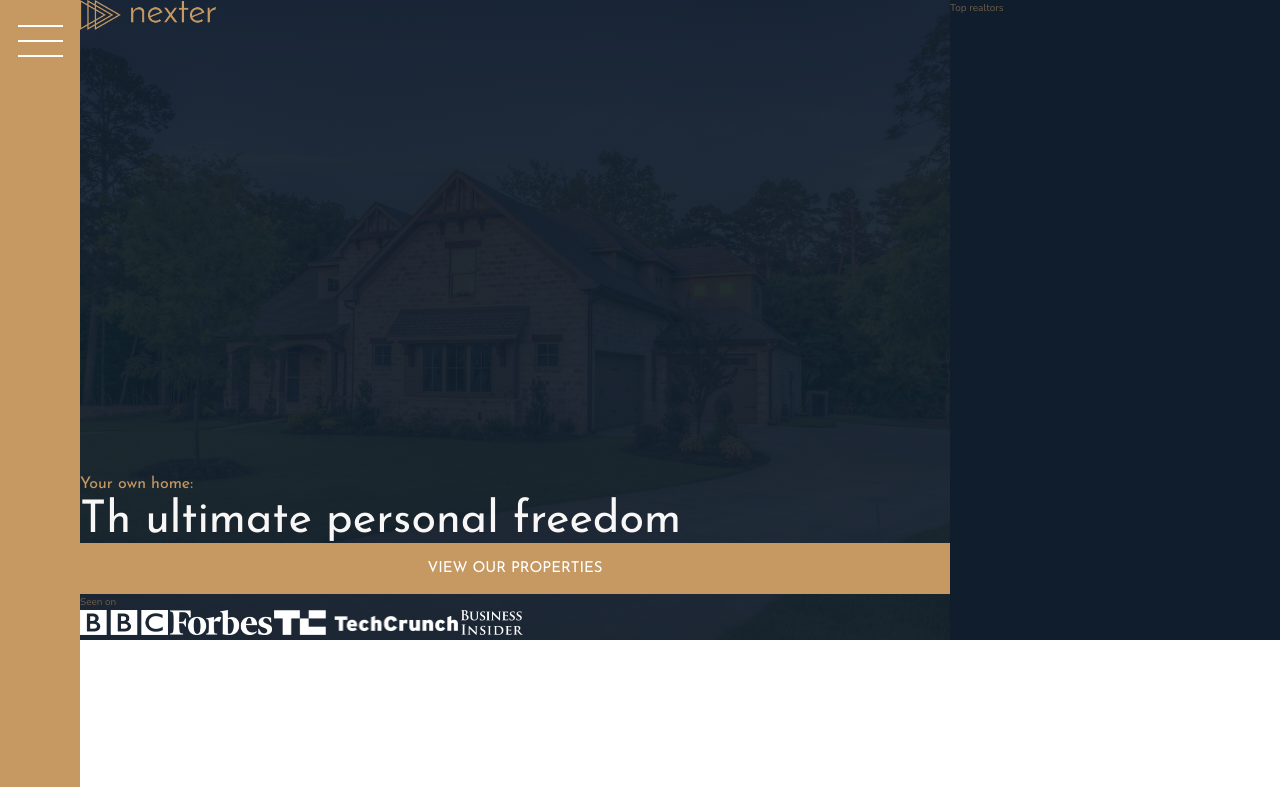
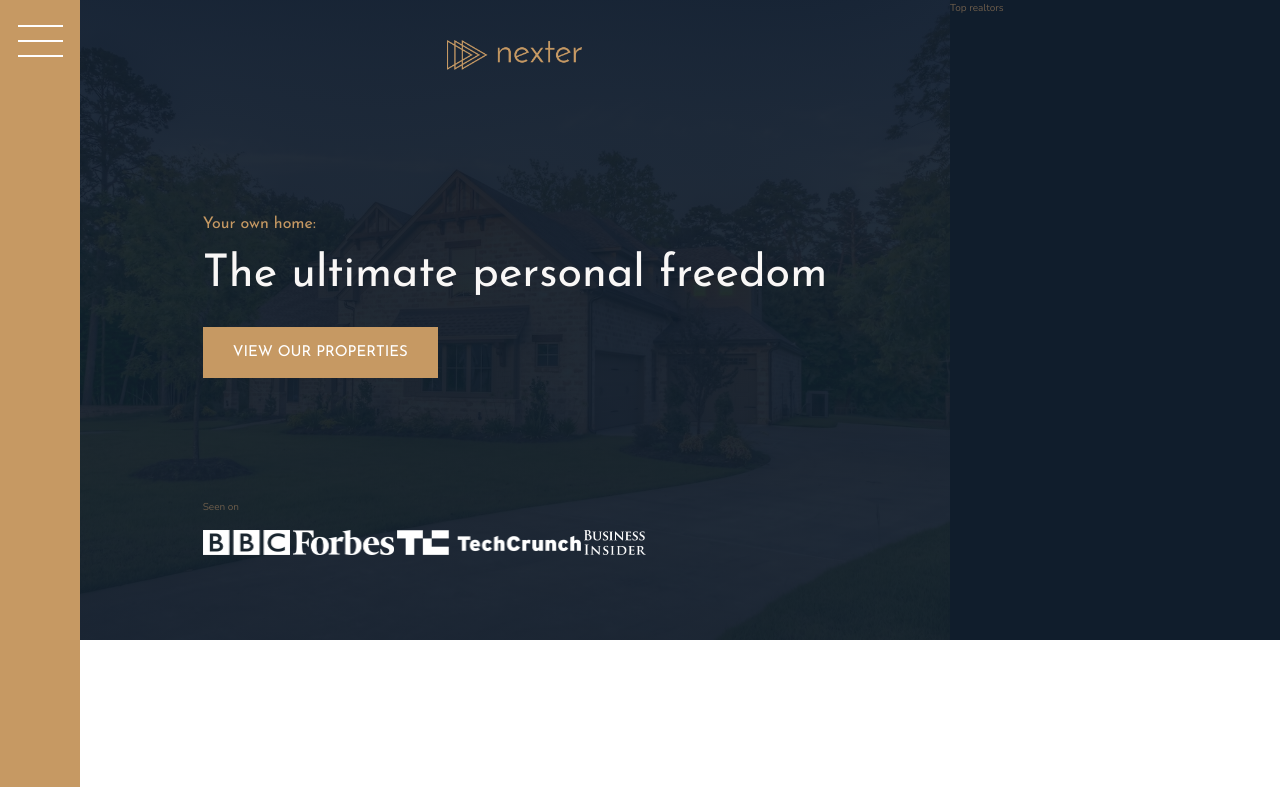
Before and after one commit to Tmoyni/Nexter, a website: page index.html in a window 1280 px wide. Shown: the top 787 px of the page. Drawn offline with nearby package versions, Linux system fonts and the light colour scheme.

Commit message:
styled top left of header section

```diff
--- a/index.html
+++ b/index.html
@@ -18,8 +18,8 @@
         <header class="header">
             <img src="img/logo.png" alt="Nexter logo" class="header__logo">
             <h3 class="heading-3">Your own home:</h3>
-            <h1 class="heading-1">Th ultimate personal freedom</h1>
-            <button class="btn">View our properties</button>
+            <h1 class="heading-1">The ultimate personal freedom</h1>
+            <button class="btn header__btn">View our properties</button>
             <div class="header__seenon-text">Seen on</div>
             <div class="header__seenon-logos">
                 <img src="img/logo-bbc.png" alt="Seen on logo 1">
--- a/sass/_header.scss
+++ b/sass/_header.scss
@@ -1,16 +1,26 @@
 .header {
     background-color: $color-grey-dark-1;
     grid-column: full-start / col-end 6;
-    background-image: linear-gradient(rgba($color-secondary, .93), rgba($color-secondary, .93)),
-        url(../img/hero.jpeg);
+    background-image: linear-gradient(rgba($color-secondary, .93), rgba($color-secondary, .93)), url(../img/hero.jpeg);
     background-size: cover;
     background-position: center;
+    padding: 8rem;
+    padding-top: 4rem;
 
     display: grid;
-    grid-template-rows: 1fr;
+    grid-template-rows: 1fr min-content minmax(6rem, min-content) 1fr;
+    grid-template-columns: minmax(min-content, max-content);
+    grid-row-gap: 1.5rem;
+    justify-content: center;
 
     &__logo {
         height: 3rem;
+        justify-self: center;
+    }
+
+    &__btn {
+        align-self: start;
+        justify-self: start;
     }
 
     &__seenon-text {
```
Also changed, not shown: css/style.css.
